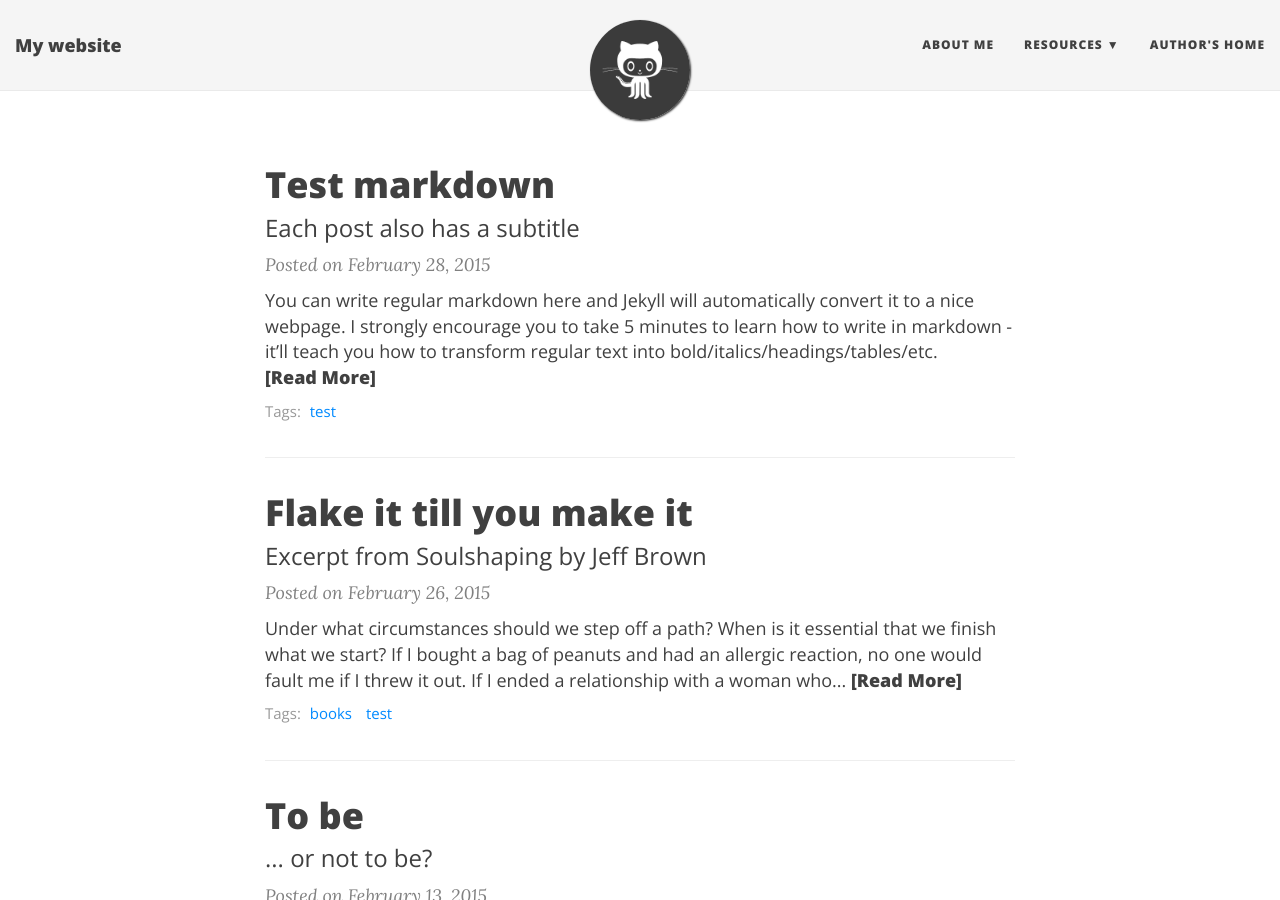
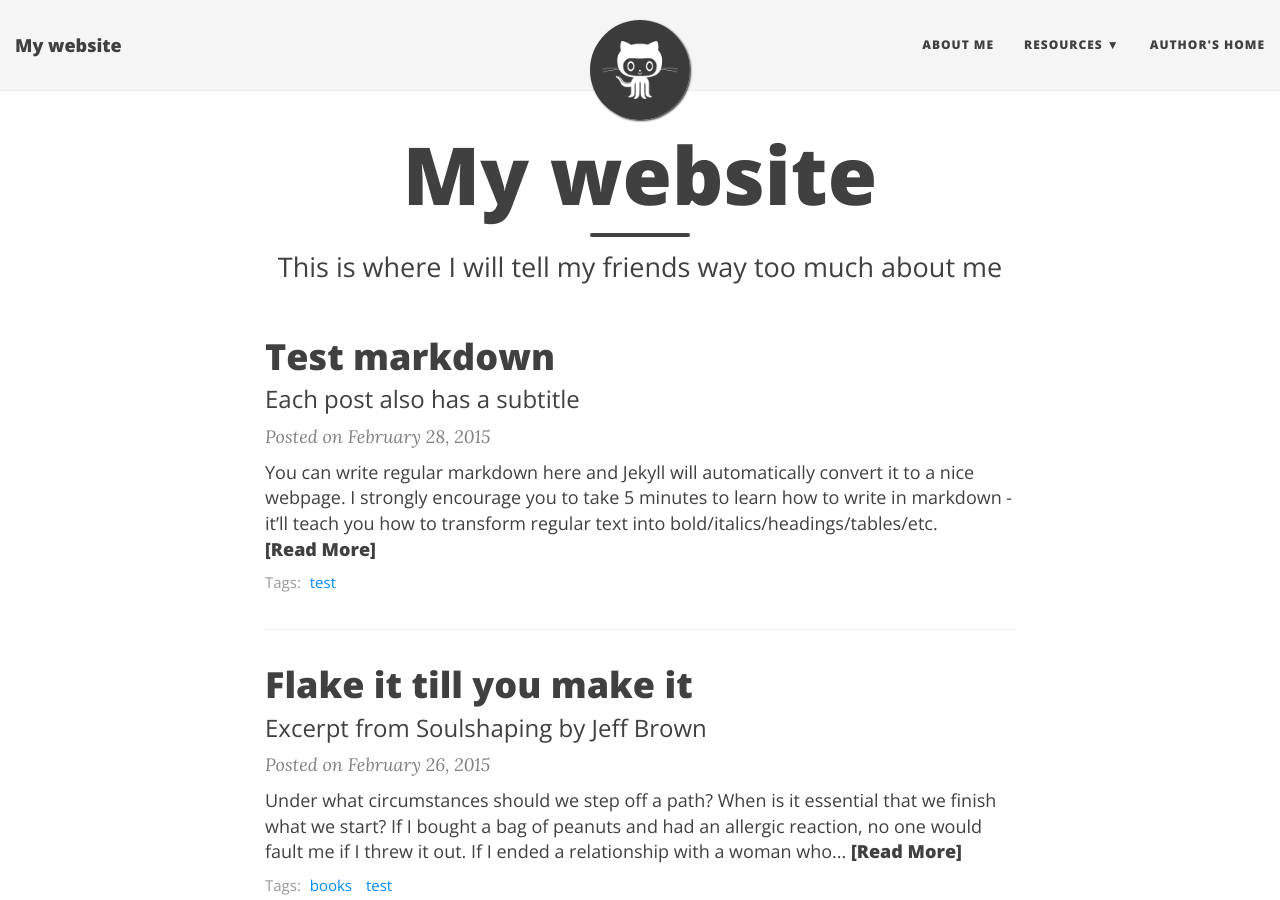
Before and after one commit to liamdt/liamdt.github.io, a Jekyll site: the page built from index.html, in a window 1280 px wide and 900 px high. Built offline with Jekyll 4.4.1, drawn with Linux system fonts in a browser that asks for light colours; nearby versions of some CDN libraries; the list of posts is cut into pages by our own code.

Commit message:
New Start2

```diff
--- a/index.html
+++ b/index.html
@@ -1,8 +1,7 @@
 ---
 layout: page
-title: The Quietest Corner of the Internet
-subtitle: A place for those who enjoy chocolate, gummies, and black
-licorice.
+title: My website
+subtitle: This is where I will tell my friends way too much about me
 use-site-title: true
 ---
 
```
